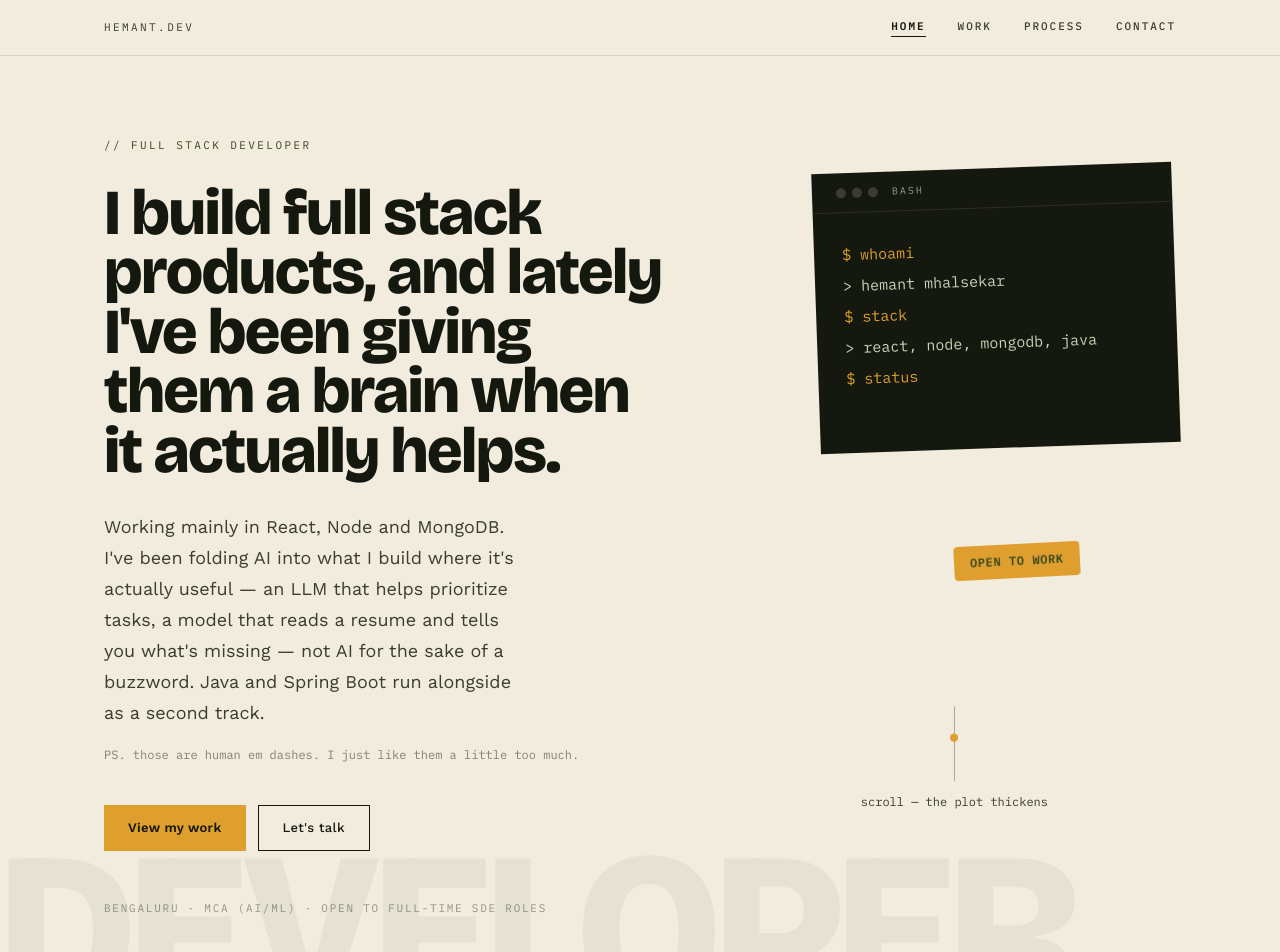
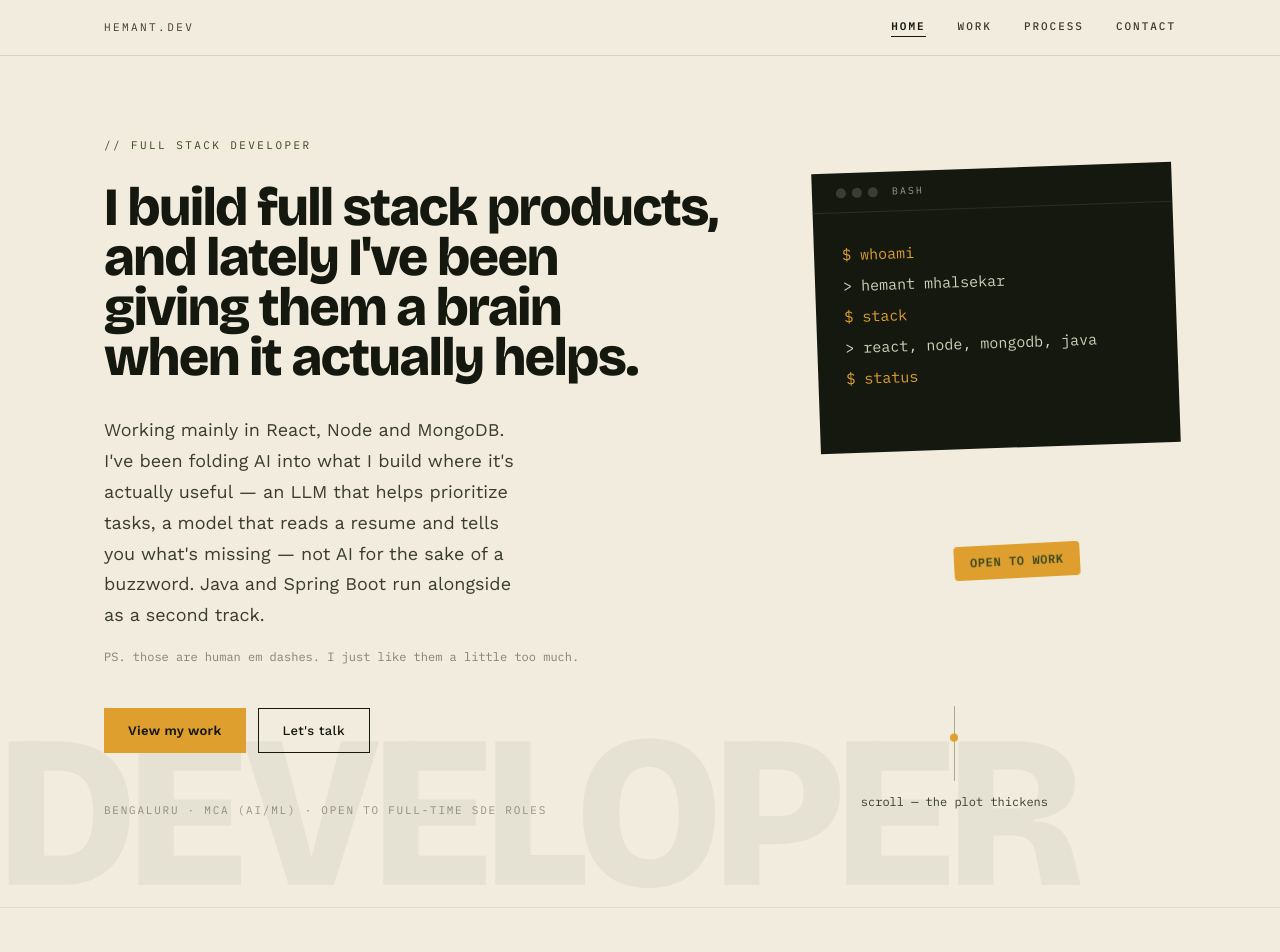
Before and after one commit to Hemant-Mhalsekar/Hemant-Portfolio, a React (Vite) app: page / in a window 1280 px wide. Shown: the top 952 px of the page. Built offline with nearby package versions, Linux system fonts and the light colour scheme.

Commit message:
Made changes to the hero and experience section

```diff
--- a/src/sections/Experience.jsx
+++ b/src/sections/Experience.jsx
@@ -10,7 +10,7 @@ const EXPERIENCE_DATA = [
   {
     role: "Web Developer Intern — Dnyanprassarak Mandal's College",
     date: "Oct 2023 – Dec 2023",
-    description: "Built CO-PO Mapper, a faculty tool covering course setup, Excel roster upload, marks entry, CO-PO correlation mapping, and print-ready reports, using React and Zustand. Replaced a manual Excel process used across 8+ courses a semester, cutting reporting effort by an estimated 70%."
+    description: "Built CO-PO Mapper, a faculty tool covering course setup, Excel roster upload, marks entry, CO-PO correlation mapping, and print-ready reports, using React and Zustand. Replaced a manual Excel process used across 8+ courses a semester, cutting reporting effort by an estimated 70%. Afterward, worked with the team to redesign the college's website, new visual design, rewritten content, and a cleaner UI, built in WordPress using Elementor. It's still the live site today."
   },
   {
     role: "Web Developer Intern — HDSOFT Technologies",
--- a/src/sections/Hero.jsx
+++ b/src/sections/Hero.jsx
@@ -221,7 +221,7 @@ const Hero = () => {
   return (
     <section
       id="hero"
-      className="relative min-h-screen bg-[#F1ECDD] overflow-hidden flex flex-col justify-center pt-14"
+      className="relative min-h-screen bg-[#F1ECDD] overflow-x-hidden flex flex-col justify-center pt-14"
     >
       <style>{`
         @keyframes scrollDotDrop {
@@ -240,7 +240,7 @@ const Hero = () => {
         className="absolute bottom-0 left-0 pointer-events-none select-none"
         style={{
           lineHeight: 0.85,
-          transform: prefersReduced ? 'none' : `translateY(${scrollY * 0.4}px)`,
+          transform: prefersReduced ? 'none' : `translateY(${Math.max(scrollY * -0.25, -60)}px)`,
           transition: prefersReduced ? 'none' : 'transform 0.1s ease-out'
         }}
       >
@@ -250,7 +250,6 @@ const Hero = () => {
             fontFamily: "'Bricolage Grotesque', sans-serif",
             fontSize: 'clamp(5.5rem, 17vw, 16rem)',
             opacity: 0.045,
-            transform: 'translateY(14%)',
           }}
         >
           DEVELOPER
@@ -283,7 +282,7 @@ const Hero = () => {
               className="font-black leading-[0.93] tracking-tight text-[#15180F] mb-8"
               style={{
                 fontFamily: "'Bricolage Grotesque', sans-serif",
-                fontSize: 'clamp(2.4rem, 5vw, 4.8rem)',
+                fontSize: 'clamp(2.1rem, 4.2vw, 3.8rem)',
                 opacity: 0,
               }}
             >
```
